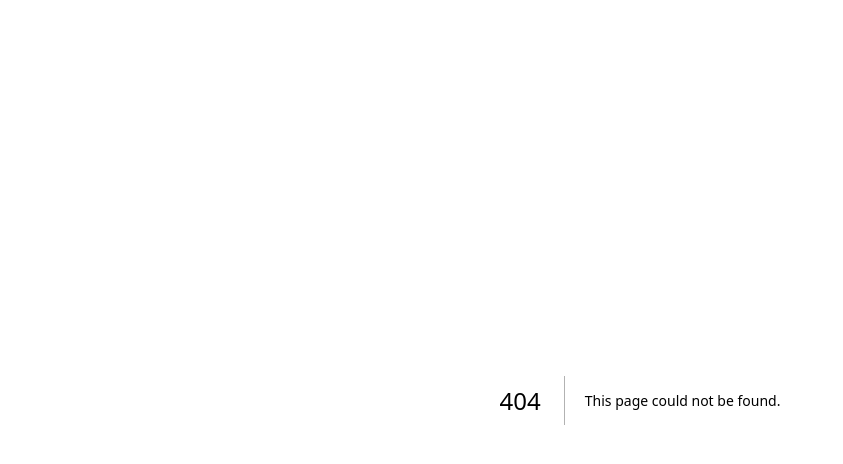
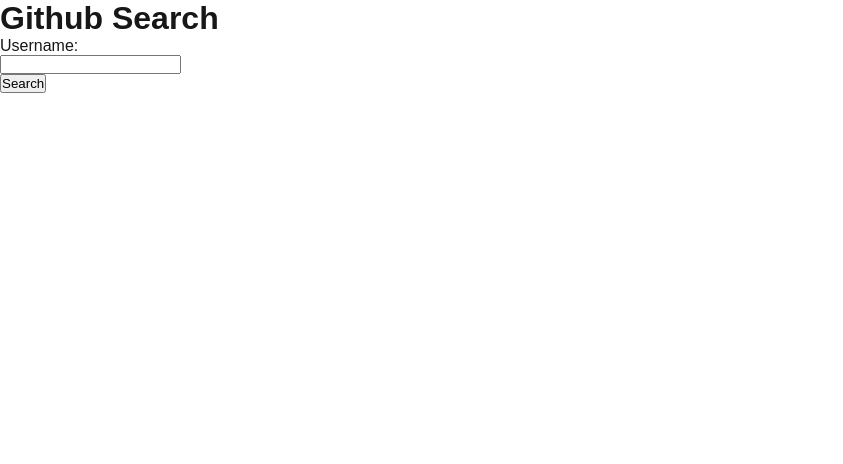
Before and after one commit to williamkang02/LearnReact, a Next.js app: page /githubFormPage in a window 1280 px wide. Before the commit this address had no page. Shown: the top 464 px of the page, without its empty margins (0-843 px from the left). Built offline with nearby package versions, Linux system fonts and the light colour scheme.

Commit message:
github search page using github user api

```diff
--- /dev/null
+++ b/src/components/forms/githubForms.tsx
@@ -0,0 +1,70 @@
+import React, { useState } from 'react';
+import Head from "next/head";
+import Image from "next/image";
+// import ReactSearchBox from "react-search-box";
+
+
+const GithubForms = () => {
+
+    // const [searchValue, setSearchValue] = useState("");
+    // const [selectedRecord, setSelectedRecord] = useState(null);
+
+    function handleClick(){
+        console.log("button clicked");
+        // console.log("Current search value: ", searchValue);
+        // console.log("Selected record: ", selectedRecord);
+    }
+
+  return (
+    <>
+        <div>
+            <h1>Github Search</h1>
+            {/* <ReactSearchBox
+                placeholder="Search in Github"
+                data={[
+                    {
+                        key: "austin",
+                        value: "Austin Sofarer"
+                    },
+                    {
+                        key: "dave",
+                        value: "Dave Gill"
+                    },
+                    {
+                        key: "kachun",
+                        value: "Kachun Lee"
+                    },
+                    {
+                        key: "will",
+                        value: "William Kang"
+                    },
+                    {
+                        key: "jeejun",
+                        value: "Jeejun Tang"
+                    },
+                    {
+                        key: "kyle",
+                        value: "Kyle Davis"
+                    }
+                ]}
+                onSelect={(record: any) => console.log("Selected Record: ", record)}
+                onFocus={() => {
+                    console.log("This function is called when its focused");
+                }}
+                onChange={(value: any) => console.log("Selected Value: ", value)}
+                autoFocus
+                leftIcon={<>🐼</>}
+                iconBoxSize="48px"
+            /> */}
+            <form>
+                <label>Username:</label> <br/>
+                <input type="text" id="username" name="username"/> <br/>
+                <button onClick={handleClick}>Search</button>
+            </form>
+
+        </div>
+    </>
+  )
+}
+
+export default GithubForms;
--- /dev/null
+++ b/src/pages/githubFormPage.tsx
@@ -0,0 +1,25 @@
+import Head from "next/head";
+import Image from "next/image";
+import GithubForms from "@/components/forms/githubForms";
+
+
+export default function githubFormPage() {
+
+
+
+    return (
+    <>
+        <Head>
+            <title>Github Form Page</title>
+            <meta name="description" content="Search Github User" />
+            <meta name="viewport" content="width=device-width, initial-scale=1" />
+        </Head>
+        <div>
+            <main>
+                <GithubForms/>
+            </main>
+
+        </div>
+    </>
+    )
+}
--- a/src/styles/Home.module.css
+++ b/src/styles/Home.module.css
@@ -109,6 +109,7 @@
 }
 
 /* Enable hover only on non-touch devices */
+
 @media (hover: hover) and (pointer: fine) {
   a.primary:hover {
     background: var(--button-primary-hover);
```
Also changed, not shown: package.json (+4 -3 lines), src/pages/index.tsx (line endings or trailing spaces), 2 other files (tests, documents, lock files or other folders).
